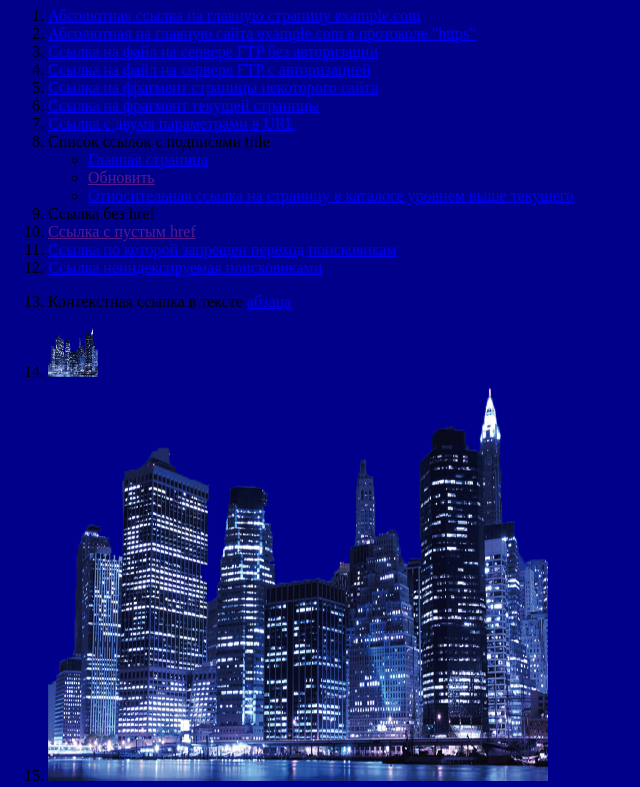
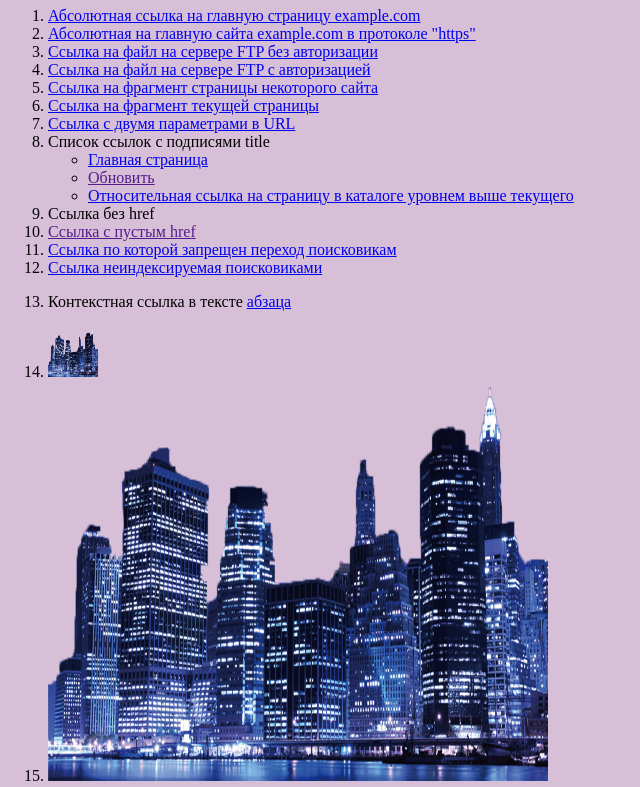
Before and after one commit to bryukhanovA1488/bryukhanovA1488.github.io, a plain HTML site: page index.html in a window 1280 px wide. Shown: the part 73-860 px from the top of the page, without its empty margins (0-640 px from the left). Drawn offline with Linux system fonts and the light colour scheme.

Commit message:
Update index.html

```diff
--- a/index.html
+++ b/index.html
@@ -3,7 +3,7 @@
 <head>
 <meta charset="utf-8">
 </head>
- <body bgcolor="#00008B">
+ <body bgcolor="#D8BFD8">
 
    <h1>Ссылки</h1>
 <ol>
```
